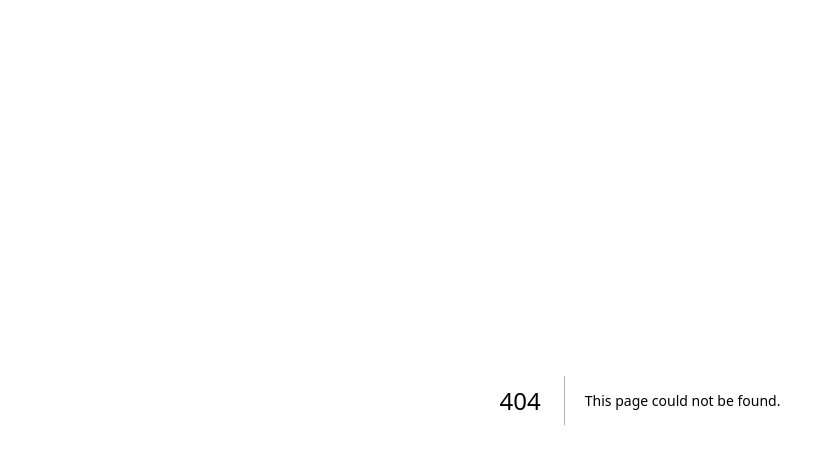
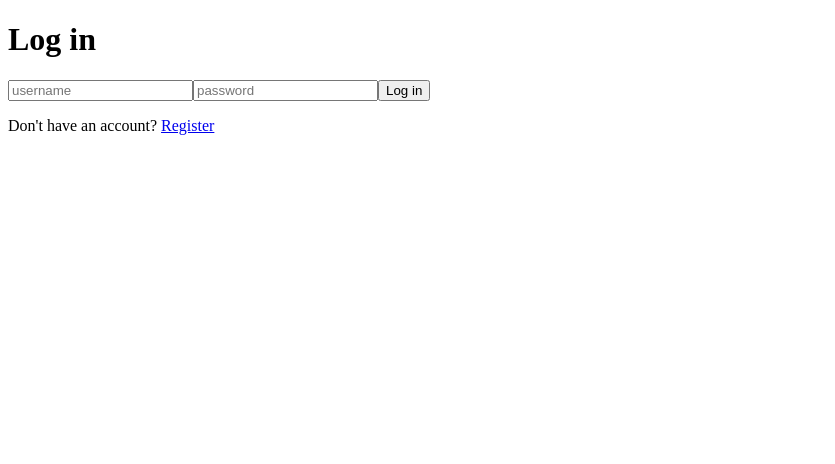
Before and after one commit to 6G-SANDBOX/TNLCM_FRONTEND, a Next.js app: page /tnlcm/login in a window 1280 px wide. Before the commit this address had no page. Shown: the top 464 px of the page, without its empty margins (0-835 px from the left). Built offline with nearby package versions, Linux system fonts and the light colour scheme; sample sign-in values are in the browser's storage.

Commit message:
Add login page

```diff
--- /dev/null
+++ b/src/app/tnlcm/login/page.js
@@ -0,0 +1,46 @@
+'use client'
+
+import { useState } from 'react';
+import { useRouter } from 'next/navigation';
+import { login } from '../../lib/apiHandler';
+import { saveAccessTokenToLocalStorage, saveRefreshTokenToLocalStorage } from '../../lib/jwtHandler';
+
+export default function LoginPage() {
+    const [username, setUsername] = useState('');
+    const [password, setPassword] = useState('');
+    const router = useRouter();
+
+    const handleLogin = async (e) => {
+        e.preventDefault();
+        try {
+            const tokens = await login(username, password);
+            saveAccessTokenToLocalStorage(tokens['access_token']);
+            saveRefreshTokenToLocalStorage(tokens['refresh_token']);
+            router.push('/home');
+        } catch (error) {
+            console.error('Error:', error.message);
+        }
+    };
+
+    return (
+        <div>
+            <h1>Log in</h1>
+            <form onSubmit={handleLogin}>
+                <input
+                    type="username"
+                    placeholder="username"
+                    value={username}
+                    onChange={(e) => setUsername(e.target.value)}
+                />
+                <input
+                    type="password"
+                    placeholder="password"
+                    value={password}
+                    onChange={(e) => setPassword(e.target.value)}
+                />
+                <button type="submit">Log in</button>
+            </form>
+            <p>Don't have an account? <a href="/tnlcm/register">Register</a></p>
+        </div>
+    );
+};
```
